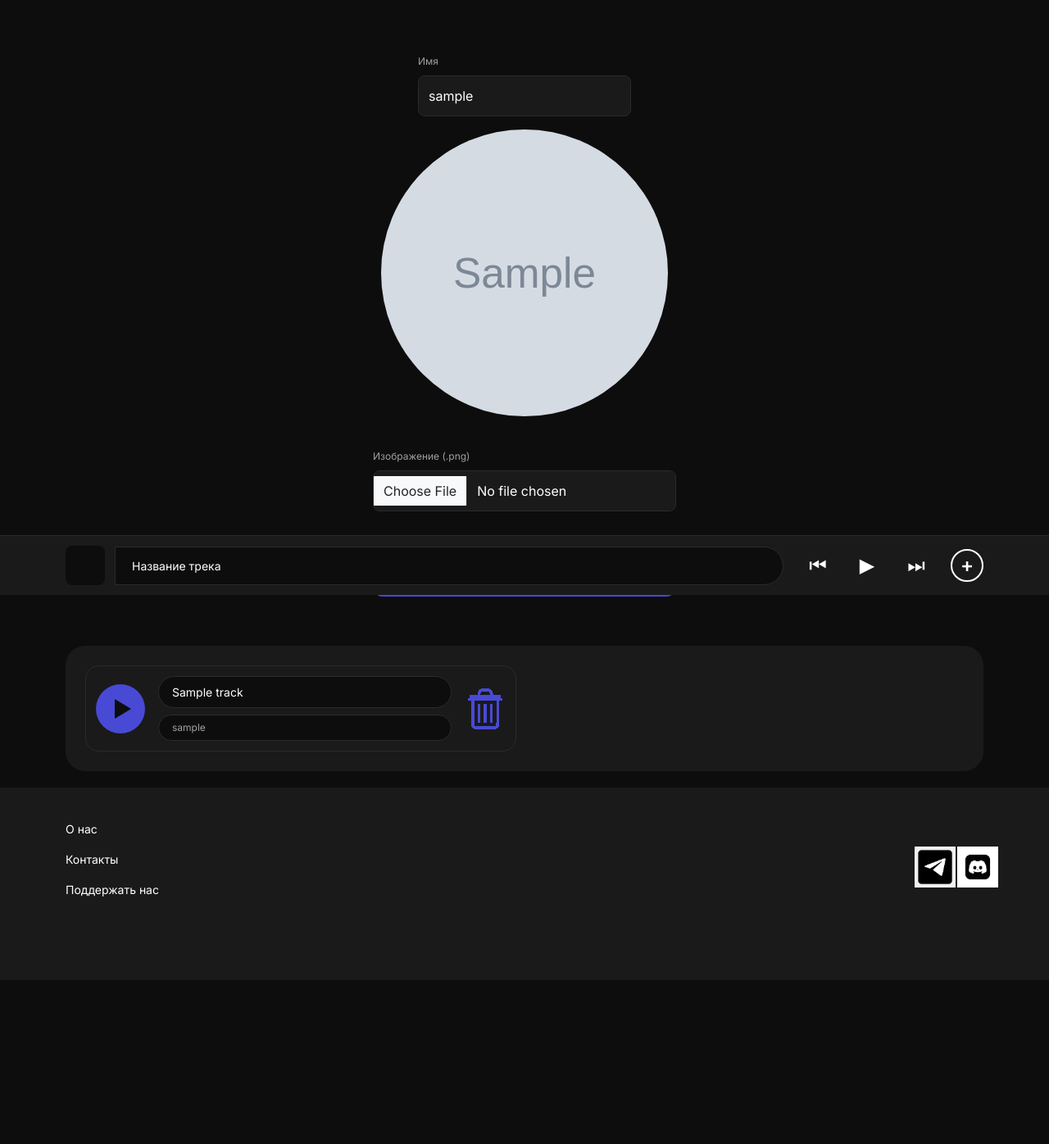
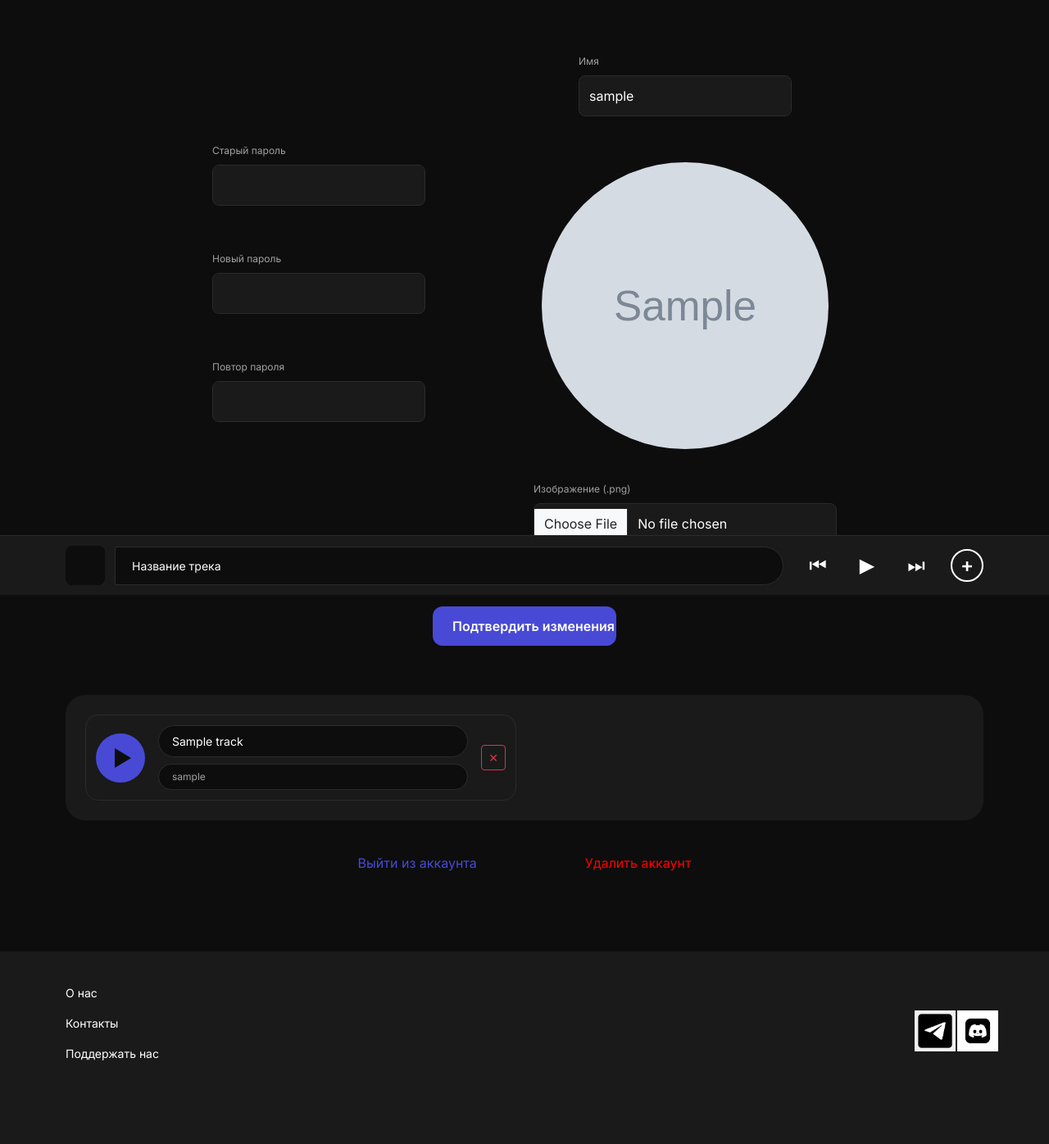
Before and after one commit to txtXD949/radio-svobody, a Flask app: page /settings in a window 1280 px wide. Shown: the part 74-1470 px from the top of the page at 82% size. Before the commit the page ends 1270 px from the top, so only its background shows below. Run offline with Flask 3, Linux system fonts and the light colour scheme; a user stored in the database is signed in; tables that the repository leaves empty hold one stand-in row (values such as "Sample post"); grey boxes marked "Sample" are stand-in pictures; some libraries are stand-ins or nearby versions; some web fonts are replaced.

Commit message:
Смена пароля, выход из аккаунта + багфиксы

```diff
--- a/main.py
+++ b/main.py
@@ -456,15 +456,22 @@ def profile():
 
 
 @app.route('/profile/<int:user_id>')
-@login_required
 def profile_view(user_id):
     with db_session.create_session() as db_sess:
         if user_id == current_user.id:
             return redirect("/profile")
 
-        artist_name = db_sess.query(User).get(user_id).username
+        user = db_sess.query(User).get(user_id)
+        artist_name = user.username
         tracks = db_sess.query(Track).filter(Track.users_id == user_id).all()
         playlists = db_sess.query(Playlist).filter(Playlist.user_id == user_id).all()
+        avatar_filename = user.avatar
+
+        avatar_path = None
+
+        if avatar_filename:
+            avatar_path = url_for('static', filename=f'uploads/imgs/{avatar_filename}')
+            print(avatar_path)
 
         tracks_count = len(tracks)
 
@@ -489,6 +496,7 @@ def profile_view(user_id):
             views_count=views_count,
             playlists=playlists,
             intop_total=intop_total,
+            avatar_path=avatar_path,
             api_key=os.getenv('ADMIN_API_KEY')
         )
 
@@ -526,6 +534,43 @@ def settings():
     if form.validate_on_submit():
         image = form.image_file.data
         username = form.username.data
+
+        if form.last_password.data or form.new_password.data or form.new_password_repeat.data:
+            if not (form.last_password.data and form.new_password.data and form.new_password_repeat.data):
+                return render_template(
+                    "settings.html",
+                    message="Поля паролей должны быть заполнены!",
+                    artist_name=artist_name,
+                    avatar_path=avatar_path,
+                    form=form,
+                    tracks=tracks,
+                    api_key=os.getenv('ADMIN_API_KEY'),
+                )
+            elif not user.check_password(form.last_password.data):
+                return render_template(
+                    "settings.html",
+                    message="Неверный пароль!",
+                    artist_name=artist_name,
+                    avatar_path=avatar_path,
+                    form=form,
+                    tracks=tracks,
+                    api_key=os.getenv('ADMIN_API_KEY'),
+                )
+            elif form.new_password.data != form.new_password_repeat.data:
+                return render_template(
+                    "settings.html",
+                    message="Пароли не совпадают!",
+                    artist_name=artist_name,
+                    avatar_path=avatar_path,
+                    form=form,
+                    tracks=tracks,
+                    api_key=os.getenv('ADMIN_API_KEY'),
+                )
+            else:
+                with db_session.create_session() as db_sess:
+                    user = db_sess.query(User).filter(User.id == current_user.id).first()
+                    user.set_password(form.new_password.data)
+                    db_sess.commit()
 
         if image:
             if avatar_path:
@@ -592,6 +637,8 @@ def settings_track(track_id):
             form=form,
             api_key=os.getenv('ADMIN_API_KEY'),
         )
+
+
 
 
 @app.route('/playlists')
--- a/static/css/style.css
+++ b/static/css/style.css
@@ -1405,15 +1405,3 @@ body.light-theme .theme-toggle {
     justify-content: space-around;
     align-items: center;
 }
-
-/* Для смены цвета мусорки в настройках */
-a.delete {
-    background: url("../imgs/delete.png");
-    display: block;
-    width: 50px;
-    height: 50px;
-}
-
-a.delete:hover {
-    background: url("../imgs/delete_active.png");
-}
--- a/templates/base2.html
+++ b/templates/base2.html
@@ -34,13 +34,15 @@
 
     <!-- аватар/ссылка на вход -->
     {% if current_user.is_authenticated %}
+    <a href="/profile">
         {% if current_user.avatar %}
         <img src="/static/uploads/imgs/{{ current_user.avatar }}"
              style="width: 50px; height: 50px; border-radius: 50%;">
         {% else %}
         <span class="avatar"
-          style="width: 50px; height: 50px; font-size: 128px">{{ current_user.username[0]|upper }}</span>
+              style="width: 50px; height: 50px; font-size: 22px">{{ current_user.username[0]|upper }}</span>
         {% endif %}
+    </a>
     {% else %}
     <a href="/login" class="login-link">Войти</a>
     {% endif %}
--- a/templates/profile_view.html
+++ b/templates/profile_view.html
@@ -29,8 +29,12 @@
 
         <h1>{{ artist_name }}</h1>
 
+        {% if avatar_path %}
+        <img src="{{ avatar_path }}" style="width: 350px; height: 350px; border-radius: 50%;">
+        {% else %}
         <span class="avatar"
-              style="width: 350px; height: 350px; font-size: 128px">{{ current_user.username[0]|upper }}</span>
+              style="width: 350px; height: 350px; font-size: 128px">{{ artist_name[0]|upper }}</span>
+        {% endif %}
     </div>
 </div>
 
--- a/templates/settings.html
+++ b/templates/settings.html
@@ -2,9 +2,43 @@
 
 {% block main %}
 
-<div class="profile-container">
 <form action="" method="post" enctype="multipart/form-data">
     {{ form.csrf_token }}
+    <div class="profile-container" style="justify-content: center; gap: 132px">
+        <div class="profile-container-statistics">
+            <div class="profile-container-statistics">
+                <div class="mb-3">
+                    {{ form.last_password.label }}
+                    {{ form.last_password(class="form-control") }}
+                    {% for error in form.last_password.errors %}
+                    <div class="alert alert-danger" role="alert">{{ error }}</div>
+                    {% endfor %}
+                </div>
+
+                <div class="mb-3">
+                    {{ form.new_password.label }}
+                    {{ form.new_password(class="form-control") }}
+                    {% for error in form.new_password.errors %}
+                    <div class="alert alert-danger" role="alert">{{ error }}</div>
+                    {% endfor %}
+                </div>
+
+                <div class="mb-3">
+                    {{ form.new_password_repeat.label }}
+                    {{ form.new_password_repeat(class="form-control") }}
+                    {% for error in form.new_password_repeat.errors %}
+                    <div class="alert alert-danger" role="alert">{{ error }}</div>
+                    {% endfor %}
+                </div>
+
+                <!-- сообщение об ошибке (неверный пароль/пустые поля) -->
+                <div>{{ message }}</div>
+            </div>
+        </div>
+
+
+        <div class="profile-container-statistics">
+
 
             <div class="profile-container-statistics">
                 <div class="mb-3">
@@ -26,11 +60,18 @@
                     {{ form.image_file.label }}
                     {{ form.image_file(class="form-control", accept=".png,.jpg,.jpeg") }}
                 </div>
+            </div>
+        </div>
+    </div>
 
+    <div class="profile-container">
+        <div class="profile-container-statistics" style="width: 20%">
             {{ form.submit(class="btn btn-primary w-100") }}
         </div>
+    </div>
 </form>
-</div>
+
+{% if tracks|length != 0 %}
 
 <div class="top-box" style="min-height: 100%">
     <div class="top-box-content">
@@ -54,7 +95,13 @@
                                 <div class="track-artist">{{ artist_name }}</div>
                             </div>
 
-                            <a href="#" class="delete" data-id="{{ tracks[i].id }}" style="text-decoration: none; color: red;"></a>
+                            <a href="#" class="delete" data-id="{{ tracks[i].id }}"
+                               style="text-decoration: none; color: red;">
+                                <div class="playlist-actions">
+                                    <button class="btn btn-sm btn-outline-danger">✕
+                                    </button>
+                                </div>
+                            </a>
                         </div>
                         {% else %}
                         <div class="track-card empty">
@@ -74,6 +121,17 @@
             </div>
         </div>
     </div>
+</div>
+
+{% endif %}
+
+<div class="profile-container" style="justify-content: center; gap: 132px">
+    <a href="/logout" style="text-decoration: none">
+        <p>Выйти из аккаунта</p>
+    </a>
+    <a href="/logout" style="text-decoration: none; color: red;">
+        <p>Удалить аккаунт</p>
+    </a>
 </div>
 
 <script>
--- a/utils/forms.py
+++ b/utils/forms.py
@@ -43,6 +43,9 @@ class PlaylistForm(FlaskForm):
 class SettingsForm(FlaskForm):
     """Форма настроек"""
     username = StringField('Имя', validators=[DataRequired()])
+    last_password = PasswordField('Старый пароль')
+    new_password = PasswordField('Новый пароль')
+    new_password_repeat = PasswordField('Повтор пароля')
     image_file = FileField('Изображение (.png)', validators=[
         FileAllowed(['png', 'jpg', 'jpeg'], 'Изображение PNG')  # разрешенные файлы
     ])
```
Also changed, not shown: templates/index.html (+14 -2 lines), templates/profile.html (+5 -5 lines). Lines whose indentation alone changed are shown as unchanged.
